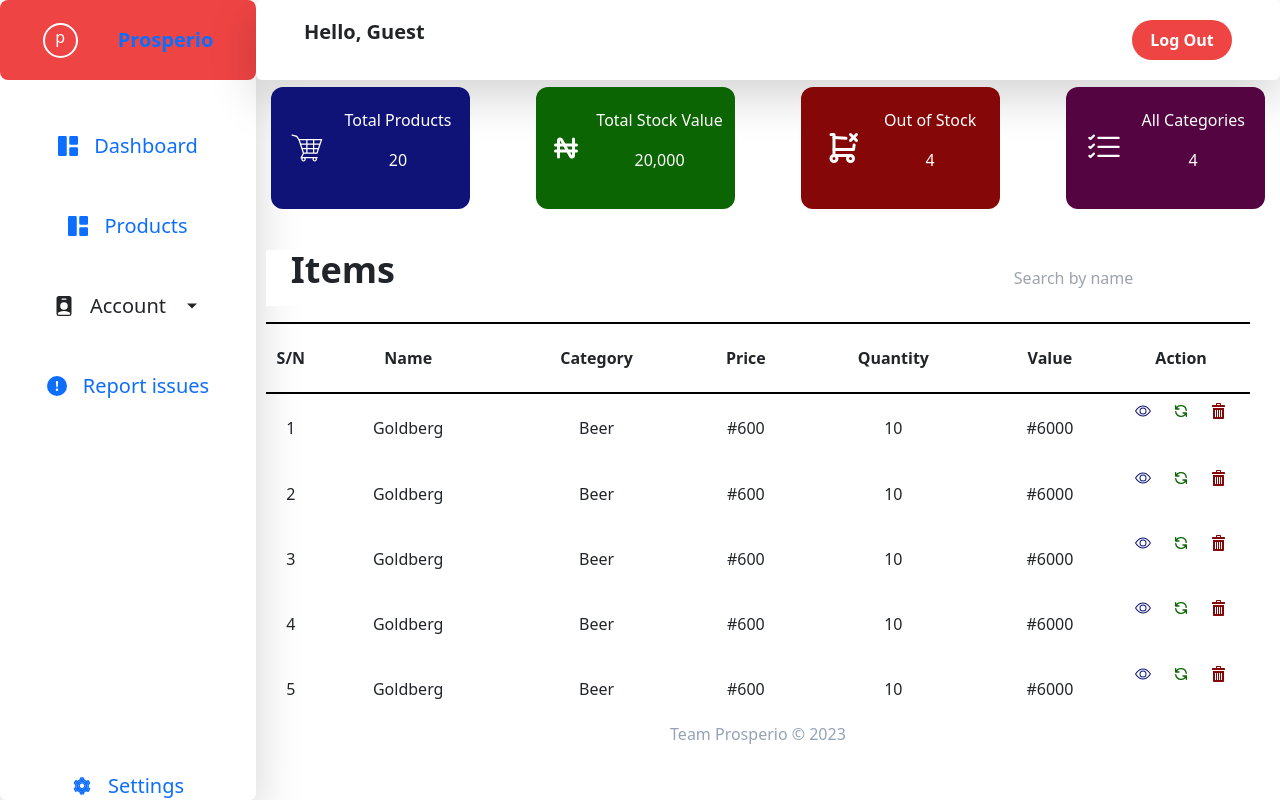
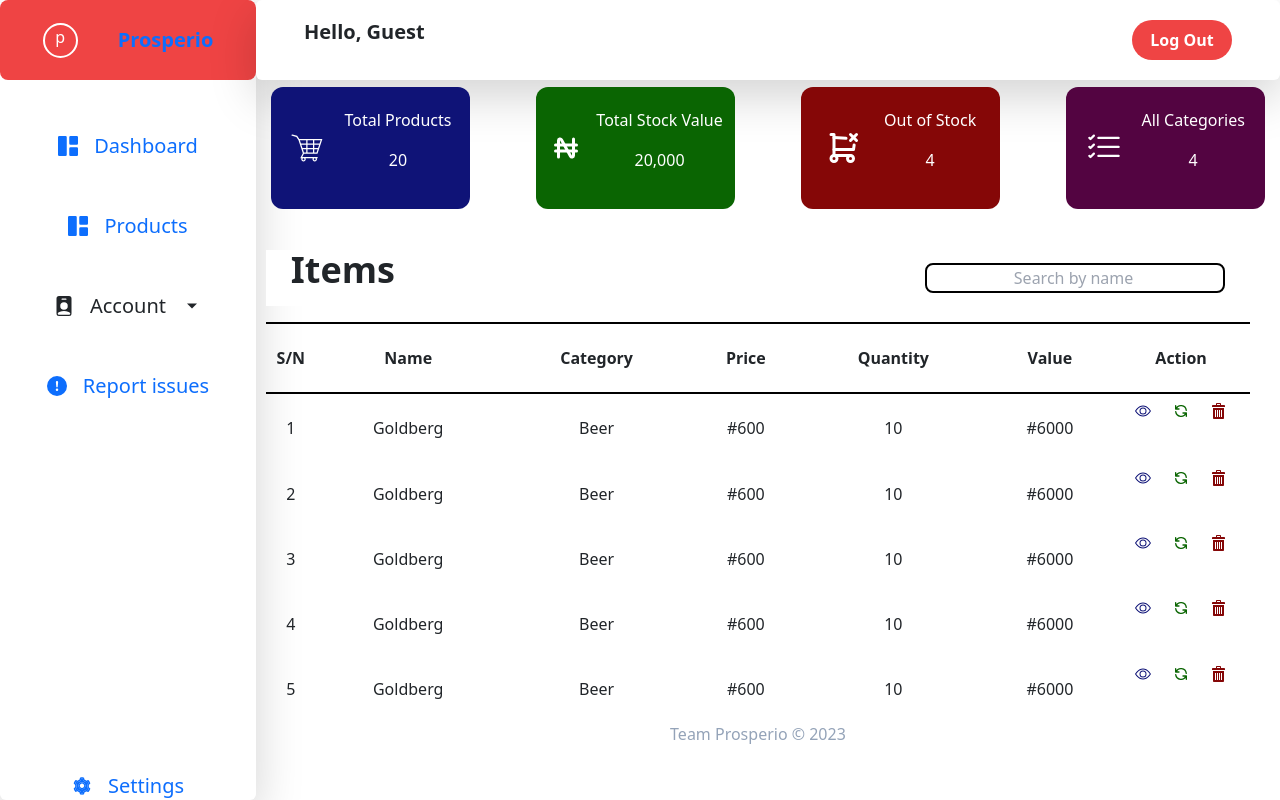
Before and after one commit to Jorshstar/Prosperio, a React (Vite) app in the folder frontend/: page /dashboard/board in a window 1280 px wide. Built offline with nearby package versions, Linux system fonts and the light colour scheme.

Commit message:
search border changed

```diff
--- a/frontend/src/components/Search.jsx
+++ b/frontend/src/components/Search.jsx
@@ -7,7 +7,7 @@ export default function Search() {
             name=""
             id=""
             placeholder="Search by name"
-            className="placeholder:text-center h-[30px] rounded-lg w-[300px] pl-3"
+            className="placeholder:text-center h-[30px] rounded-lg w-[300px] pl-3 border-2 border-black outline-none"
           />
         </div>
   )
```
